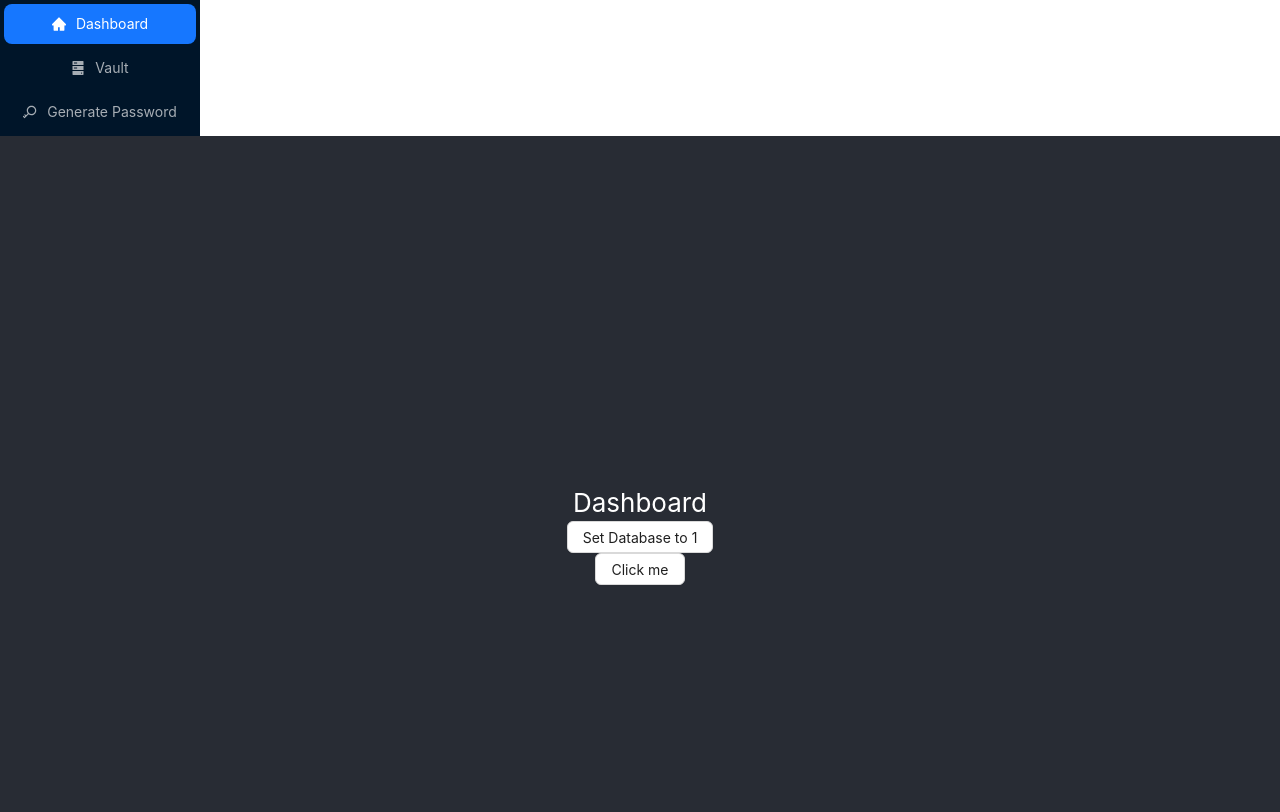
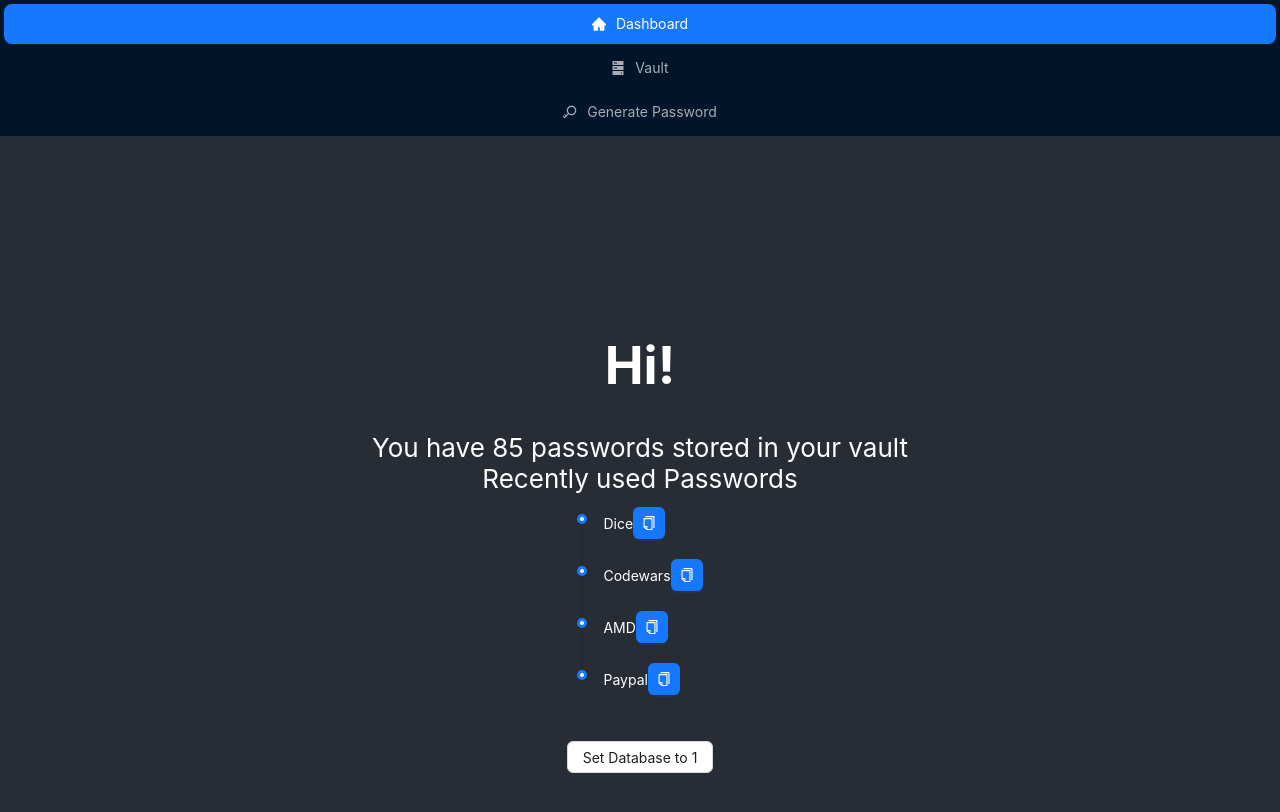
Before and after one commit to jalowe13/passnow, a React (Create React App) app: page / in a window 1280 px wide. Shown: the top 812 px of the page. Built offline with nearby package versions, Linux system fonts and the light colour scheme.

Commit message:
Initial Dashboard Design

```diff
--- a/src/App.tsx
+++ b/src/App.tsx
@@ -1,7 +1,7 @@
 import './App.css';
-import {HomeFilled, HddFilled, KeyOutlined} from '@ant-design/icons';
+import {HomeFilled, HddFilled, KeyOutlined, CopyOutlined} from '@ant-design/icons';
 import type { MenuProps } from 'antd';
-import {Button, Menu} from 'antd';
+import {Button, Menu, Timeline} from 'antd';
 import React from 'react';
 // Jacob Lowe
 function App() {
@@ -58,13 +58,41 @@ function App() {
 
   // Dashboard content
   function dashboardContent() {
+
+    const items = [{ label: 'Dice' }, {label: 'Codewars'}, {label: 'AMD'}, {label: 'Paypal'}];
+    function randomNumRange(min, max) {
+      return Math.floor(Math.random() * (max - min + 1)) + min;
+    }
+
+    function recentPassItem(item: {label : string}) {
+      return (
+        <div style={{ display: 'flex', justifyContent: 'space-between', color: 'white'}}>
+          <span>{item.label}</span>
+          <Button type='primary' icon={<CopyOutlined/>}></Button>
+        </div>
+      );
+    }
+
     return (
+      <div>
+        <h1>
+          Hi!
+        </h1>
         <div>
-          Dashboard
+          You have {randomNumRange(10,100)} passwords stored in your vault
+        </div>
+        <div>
           <div>
-            <Button onClick={handleButtonClick}> Set Database to 1 </Button>
+            Recently used Passwords
+            <div style={{ display: 'flex', justifyContent: 'center' }}>
+              <Timeline style={{ display: 'inline', color: 'black', marginTop: '20px' }}>
+                {items.map(item => recentPassItem(item))}
+              </Timeline>
+            </div>
           </div>
+          <Button onClick={handleButtonClick}> Set Database to 1 </Button>
         </div>
+      </div>
     );
   }
 
@@ -82,7 +110,6 @@ function App() {
   return (
     <div className="App">
     <Menu
-    style={{ width: 200 }}
     defaultSelectedKeys={['sub1']}
     defaultOpenKeys={['sub1']}
     mode="vertical"
@@ -100,7 +127,6 @@ function App() {
       {
         isGeneratePassword && GeneratePasswordContent()
       }
-        <Button onClick={handleButtonClick}> Click me </Button>
         </header>
     </div>
   );
```
Also changed, not shown: public/electron.js (+9 -0 lines).
